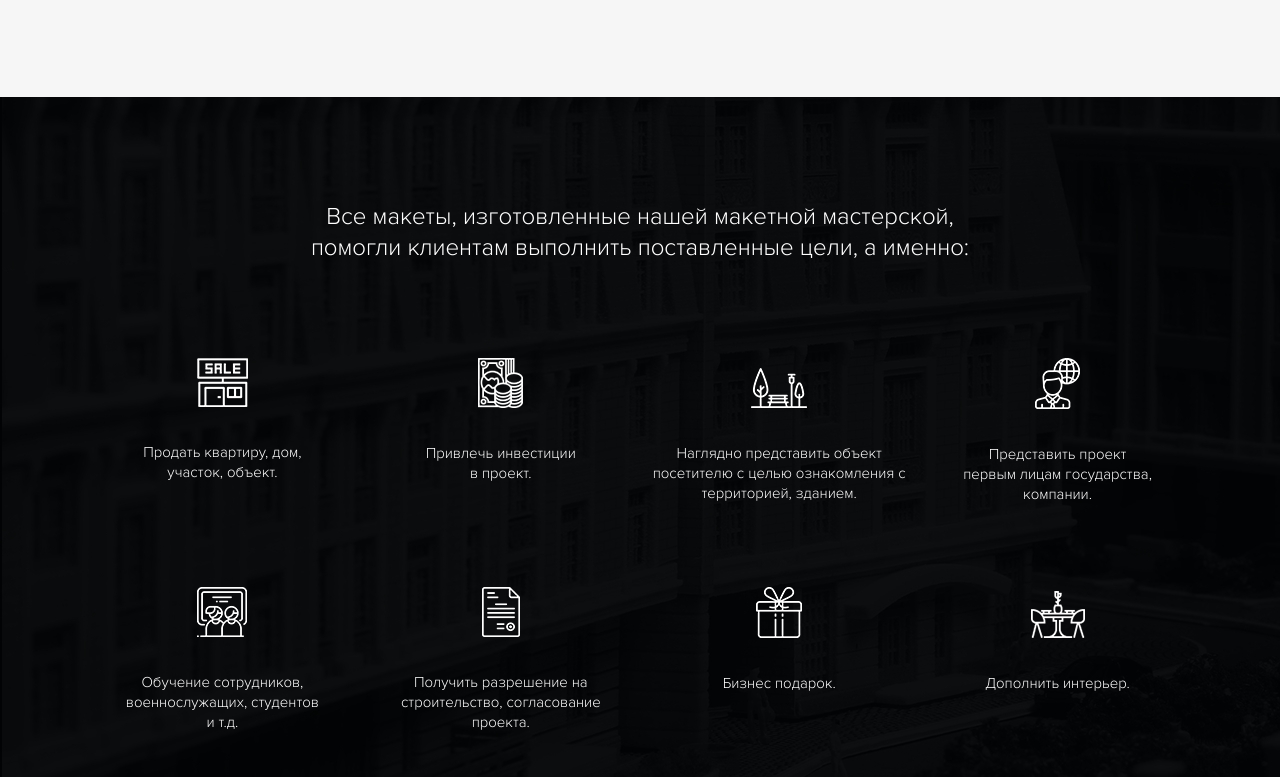
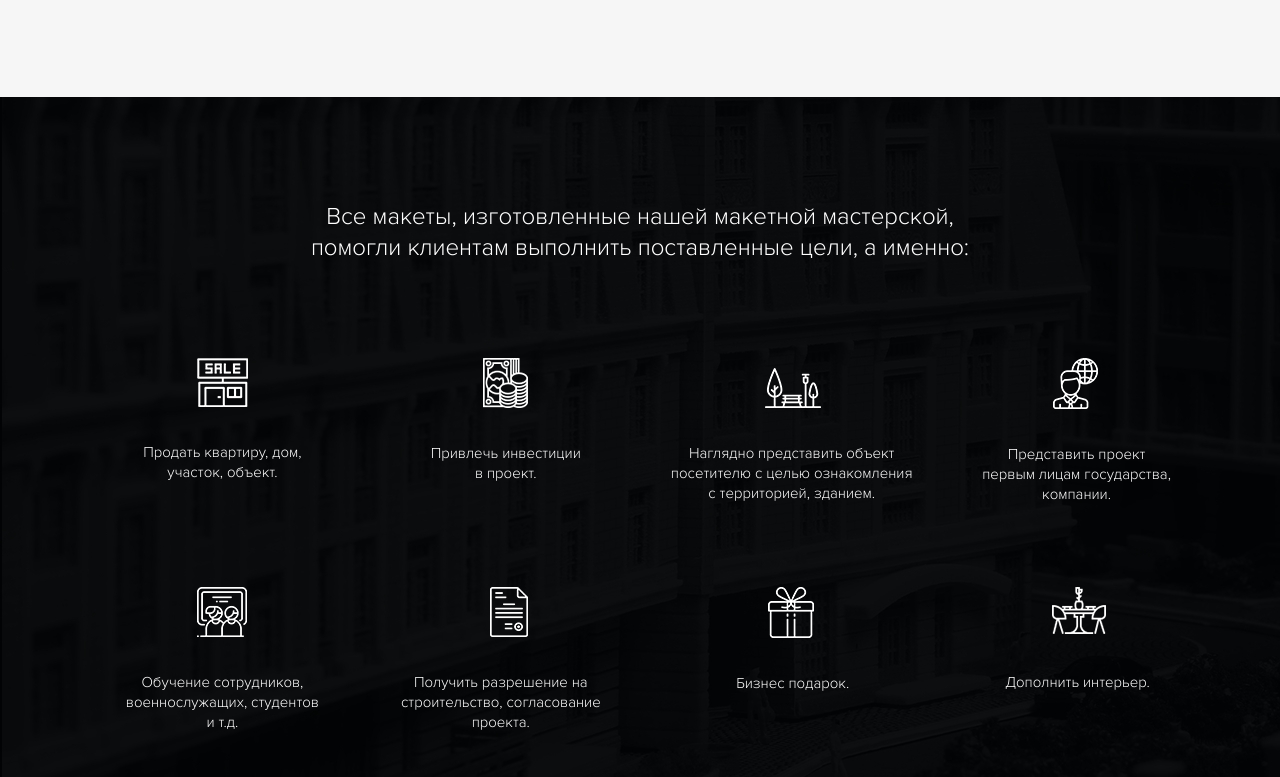
Before and after one commit to ridiculousdwarf1999/web-end, a website: page src/index.html in a window 1280 px wide. Shown: the part 3083-3860 px from the top of the page. Drawn offline with Linux system fonts and the light colour scheme.

Commit message:
Some more pixel checkering

```diff
--- a/src/sass/blocks/_goal.sass
+++ b/src/sass/blocks/_goal.sass
@@ -2,7 +2,7 @@
   background: url('../img/goal/goal-bg.jpg')
   &-block
     padding-top: 104px
-    padding-bottom: 126px
+    padding-bottom: 130px
   &__title
     max-width: 675px
     text-align: center
@@ -37,7 +37,7 @@
     margin-bottom: 35px
   &__text
     display: block
-    max-width: 260px
+    max-width: 250px
     text-align: center
     font-size: 15px
     font-weight: 300
@@ -47,8 +47,30 @@
   max-width: 200px
 .text-2
   max-width: 160px
+  margin-right: -10px
+.text-3
+  margin-right: -25px
 .text-4
   max-width: 190px
+  margin-right: -38px
+.text-7
+  margin-right: -27px
+.text-8
+  margin-top: 3px !important
+  margin-right: -40px
+.image-2
+  margin-right: -10px
+.image-3
+  margin-right: -27px
+.image-4
+  margin-right: -35px
+.image-6
+  margin-right: -16px
+.image-7
+  margin-right: -24px
+.image-8
+  margin-right: -43px
+  margin-top: -4px
 @media (max-width: 1073px)
   .goals
     &__text
```
Also changed, not shown: dist/css/style.css, src/css/style.css, 1 other file.
